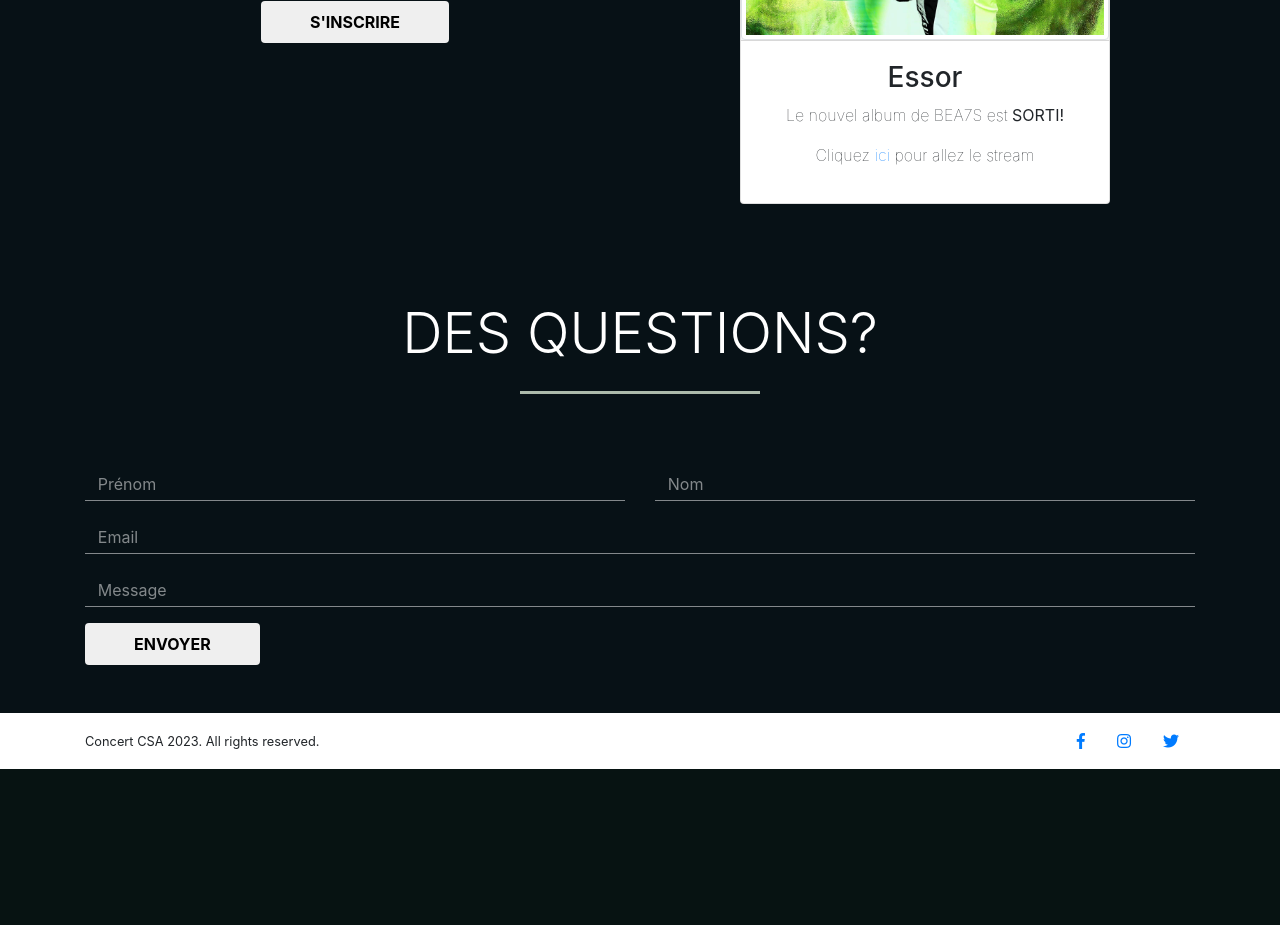
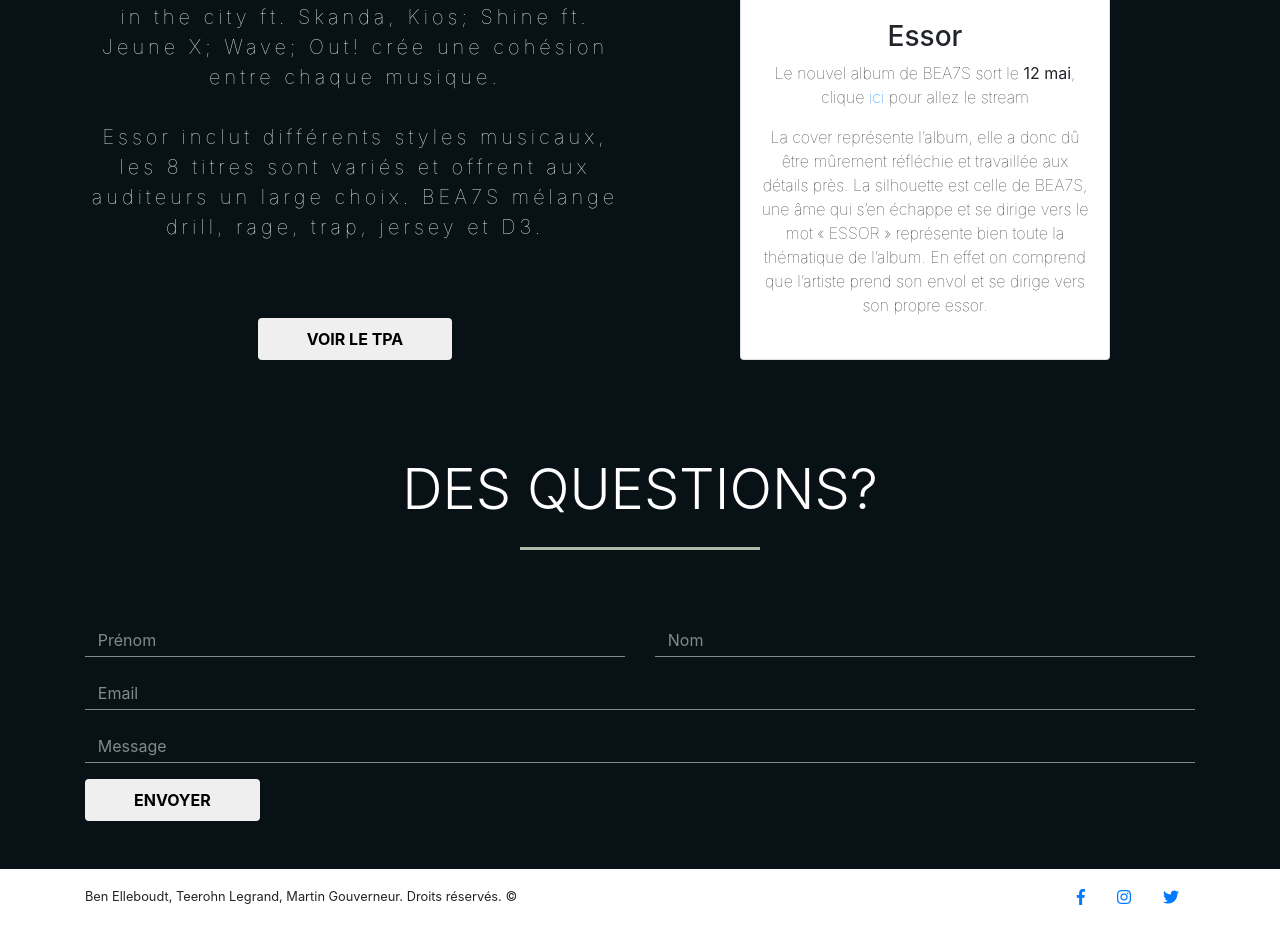
Before and after one commit to kiwik8/TPA_concert, a Django app: page / in a window 1280 px wide. Shown: the part 2421-3346 px from the top of the page. Before the commit the page ends 3190 px from the top, so only its background shows below. Run offline with Django 4.2, Linux system fonts and the light colour scheme; some libraries are stand-ins or nearby versions.

Commit message:
new: design changed, fix:config variables

```diff
--- a/TPA/settings.py
+++ b/TPA/settings.py
@@ -160,13 +160,13 @@ STATIC_ROOT = os.path.join(BASE_DIR, "staticfiles")
 # https://docs.djangoproject.com/en/4.1/ref/settings/#default-auto-field
 
 DEFAULT_AUTO_FIELD = 'django.db.models.BigAutoField'
-STRIPE_PUBLIC_KEY = "pk_test_51LujZ6Fo3msg8YF5q4lyRP7vTLfaRvpqJASeKlYVEzAfKIwAUUp41DYLVTXpslqNda1pIzpvlLSVbTZTMfrxJ69c00E4LvVsMz"
 EMAIL_PORT = 587
 EMAIL_USE_TLS = True
 STOCK = 50
 PROD = production
 
 # config
+STRIPE_PUBLIC_KEY = env("STRIPE_PUBLIC_KEY")
 STRIPE_SECRET_KEY = env("STRIPE_SECRET_KEY")
 STRIPE_WEBHOOK_SECRET = env("STRIPE_WEBHOOK_SECRET")
 EMAIL_HOST = env("EMAIL_HOST")
--- a/static/concert/index.css
+++ b/static/concert/index.css
@@ -37,7 +37,11 @@ body {
 }
 
 #showcase-background-2 {
-	background-image: url("https://raw.githubusercontent.com/Jesus-E-Rodriguez/Concert/master/images/audience.jpg");
+	background-image: linear-gradient(
+			rgb(17, 23, 8),
+			rgba(125, 175, 71, 0.5)
+		),
+		url("/static/concert/medias/concert_fosse.png");
 }
 #showcase-background-3 {
 	background: #000000;
@@ -135,6 +139,14 @@ a.text-red:hover {
 	height: 500px;
 }
 
+.artist{
+	-webkit-filter: grayscale(100%);
+}
+
+.artist_green{
+	-webkit-filter: grayscale(0%);
+}
+
 .artist:hover{
 	cursor: pointer;
 	transform: scale(1.13);
@@ -176,7 +188,6 @@ a.text-red:hover {
 	}
 
 	#showcase-background-1 {
-		background-position-x: 0%; /* Décale l'image centrée vers la gauche */
     	background-repeat: no-repeat;
 	}
   }
@@ -193,3 +204,7 @@ a.text-red:hover {
 .answer{
 	font-size: 1em;
 }
+
+.tpa_btn{
+	margin-top: 60px;
+}
--- a/templates/concert/index.html
+++ b/templates/concert/index.html
@@ -9,7 +9,7 @@
                     <h1 class="display-2 mb-3">Achetez vos tickets!</h1>
                     <div class="row">
                          <div class="col-12 col-lg-8">
-                              <p>Préparez vous pour le concert de BEA7S avec Jeune X, Skanda, Lousoliter</p>
+                              <p>Préparez vous pour le concert de BEA7S avec Jeune X, Skanda, Lousoliter, Pcaps et Kios</p>
                          </div>
                     </div>
                     <div class="row">
@@ -32,8 +32,8 @@
                     <li class="infos answer">Au Quai de Scène à Auvelais, Place de la Gare 9b, 5060 Sambreville</li>
                     <li class="infos question">Quand ?</li>
                     <li class="infos answer">Le 9 juin 2023 à 20h</li>
-                    <li class="infos question">Quel est le prix pour une place?</li>
-                    <li class="infos answer">7€</li>
+                    <li class="infos question">Combien?</li>
+                    <li class="infos answer">Ticket : 7€ <br> CD : 5€ <br> Pack Ticket+CD : 10€</li>
                </ul>
           </section>
           <section class="background pb-5 pt-5 text-white text-center" id="showcase-background-2">
@@ -41,15 +41,15 @@
                     <h2 class="text-uppercase display-4">LINE-UP</h2>
                     <hr class="hr-red">
                     <div class="card-deck mt-5 mb-3 text-center">
-                         <div class="card mb-4 box-shadow border-0 h-500px" id="artist1">
-                              <img class="position-absolute cover artist" src="{% static 'concert/medias/artist1.jpg' %}" alt="BEA7S">
-                              <h4 class="text-red position-bottom position-absolute position-center text-uppercase font-weight-bold">BEA7S</h4>
-                         </div>
                          <div class="card mb-4 box-shadow border-0  h-500px" id="artist2">
                               <img class="position-absolute cover artist" src="{% static 'concert/medias/artist2.jpg' %}" alt="Jeune X">
                               <h4 class="text-red position-bottom position-absolute position-center text-uppercase font-weight-bold">Jeune X</h4>
                          </div>
 
+                         <div class="card mb-4 box-shadow border-0 h-500px" id="artist1">
+                              <img class="position-absolute cover artist_green" src="{% static 'concert/medias/artist1.png' %}" alt="BEA7S">
+                              <h4 class="text-red position-bottom position-absolute position-center text-uppercase font-weight-bold">BEA7S</h4>
+                         </div>
                          <div class="card mb-4 box-shadow border-0  h-500px" id="artist3">
                               <img class="position-absolute cover artist" src="{% static 'concert/medias/artist3.jpg' %}" alt="Skanda">
                               <h4 class="text-red position-bottom position-absolute position-center text-uppercase font-weight-bold">Skanda</h4>
@@ -59,28 +59,24 @@
                <section class="pb-5 pt-5 bg-dark-secondary text-center">
                     <div class="container">
                          <div class="row">
-                              <div class="col-12 col-lg-6 text-white">
-                                   <h2 class="text-uppercase display-4">Restez informés!</h2>
+                              <div class="col-10 col-lg-6 text-white">
+                                   <h2 class="text-uppercase display-4">En savoir plus...</h2>
                                    <hr class="hr-red">
-                                   <p class="mt-5 font-weight-100 letter-spacing-4px">Ne manquez rien de l'actualité de BEA7S, inscrivez-vous à notre newsletter pour être au courant des dernières nouveautés et avoir accès à des offres exclusives.</p>
-                                   <form action="{% url 'subscribe' %}" method="POST">
-                                        {% csrf_token %}
-                                        <div class="form-group position-relative">
-                                             <input class="form-outline-gray" name="email" id="email1" type="email" required>
-                                             <label class="label-absolute" for="email1">Email</label>
-                                        </div>
-                                        <input class="mb-4 pr-5 pl-5 pt-2 pb-2 btn text-uppercase font-weight-bold btn-outline-white black" type="submit" name="send" id="send" value="S'inscrire">
-                                   </form>
+                                   <p class="mt-3 font-weight-100 letter-spacing-4px" style="font-size: 20px;">L’album réalisé se compose de 8 titres tous produits par Skanda. <br><br>La tracklist contenant : Tour de la terre ; Crazy ft. Skanda; Couleurs; Memo; Walk in the city ft. Skanda, Kios; Shine ft. Jeune X; Wave; Out! crée une cohésion entre chaque musique.
+                                        <br><br> Essor inclut différents styles musicaux, les 8 titres sont variés et offrent aux auditeurs un large choix. BEA7S mélange drill, rage, trap, jersey et D3.</p>
+                                        <input class="pr-5 pl-5 pt-2 pb-2 btn text-uppercase font-weight-bold black btn-outline-white tpa_btn" type="submit" name="tpa" id="tpa" value="Voir le TPA">
                               </div>
                               <div class="col-12 col-lg-6" style="display: flex; justify-content: center;">
                                    <aside class="card box-shadow bg-dark-primary" style="width: 370px;">
                                         <div class="card-header p-0">
-                                             <img class="cover img-fluid img-thumbnail" src="{% static 'concert/medias/singer_old.jpg' %}" alt="Singer" style="width: 370px; height: auto;">
+                                             <img class="cover img-fluid img-thumbnail" src="{% static 'concert/medias/singer_new.png' %}" alt="Singer" style="width: 370px; height: auto;">
                                         </div>
                                         <div class="card-body">
                                              <h3>Essor</h3>
-                                             <p><span class="font-weight-100">Le nouvel album de BEA7S est <strong>SORTI!</strong></span></p>
-                                             <p class="font-weight-100">Cliquez <a href="#">ici</a> pour allez le stream</p>
+                                             <p><span class="font-weight-100">Le nouvel album de BEA7S sort le <strong>12 mai</strong>, clique <a href="https://linktr.ee/bea7s">ici</a> pour allez le stream</span></p>
+                                             <p class="font-weight-100">La cover représente l’album, elle a donc dû être mûrement réfléchie et travaillée aux détails près.
+                                                  La silhouette est celle de BEA7S, une âme qui s’en échappe et se dirige vers le mot « ESSOR » représente bien toute la thématique de l’album.
+                                                  En effet on comprend que l’artiste prend son envol et se dirige vers son propre essor.</p>
                                         </div>
                                    </aside>
                               </div>
@@ -125,7 +121,7 @@
                </main>
                <footer class="text-black">
                     <div class="container d-flex align-items-center justify-content-between">
-                         <small>Concert CSA 2023. All rights reserved.</small>
+                         <small>Ben Elleboudt, Teerohn Legrand, Martin Gouverneur. Droits réservés. &copy;</small>
                          <ul class="list-unstyled d-flex p-0 m-0">
                               <li class="p-3">
                                    <a class="text-black text-decoration-none" href="https://www.facebook.com/ben.altaica">
```
Also changed, not shown: .github/workflows/django.yml, static/concert/medias/artist1.jpg (deleted), static/concert/medias/artist1.png (added), static/concert/medias/artist1_old.jpg (deleted), static/concert/medias/concert_fosse.png (added), static/concert/medias/home_old.png (deleted), 2 other files.
